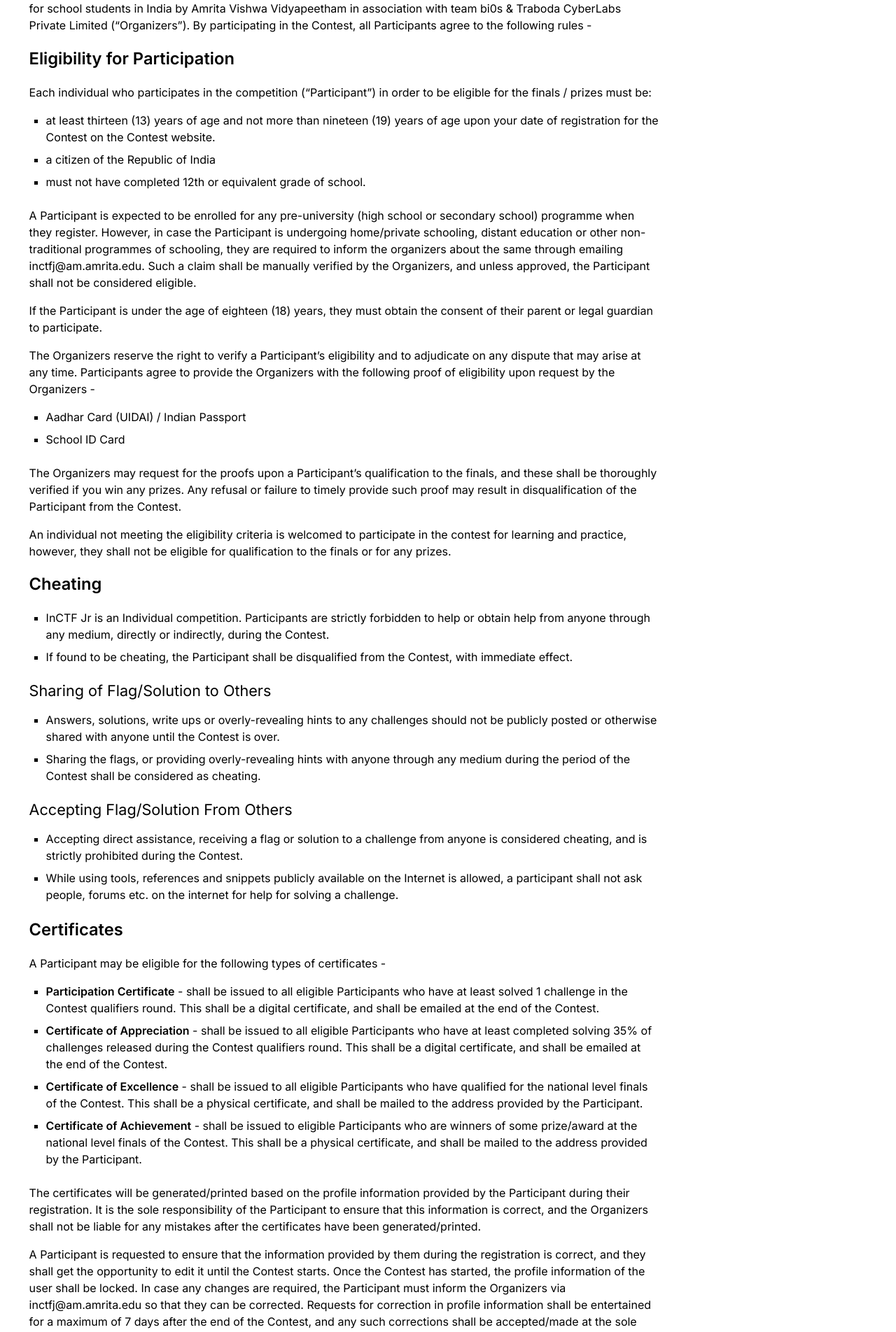
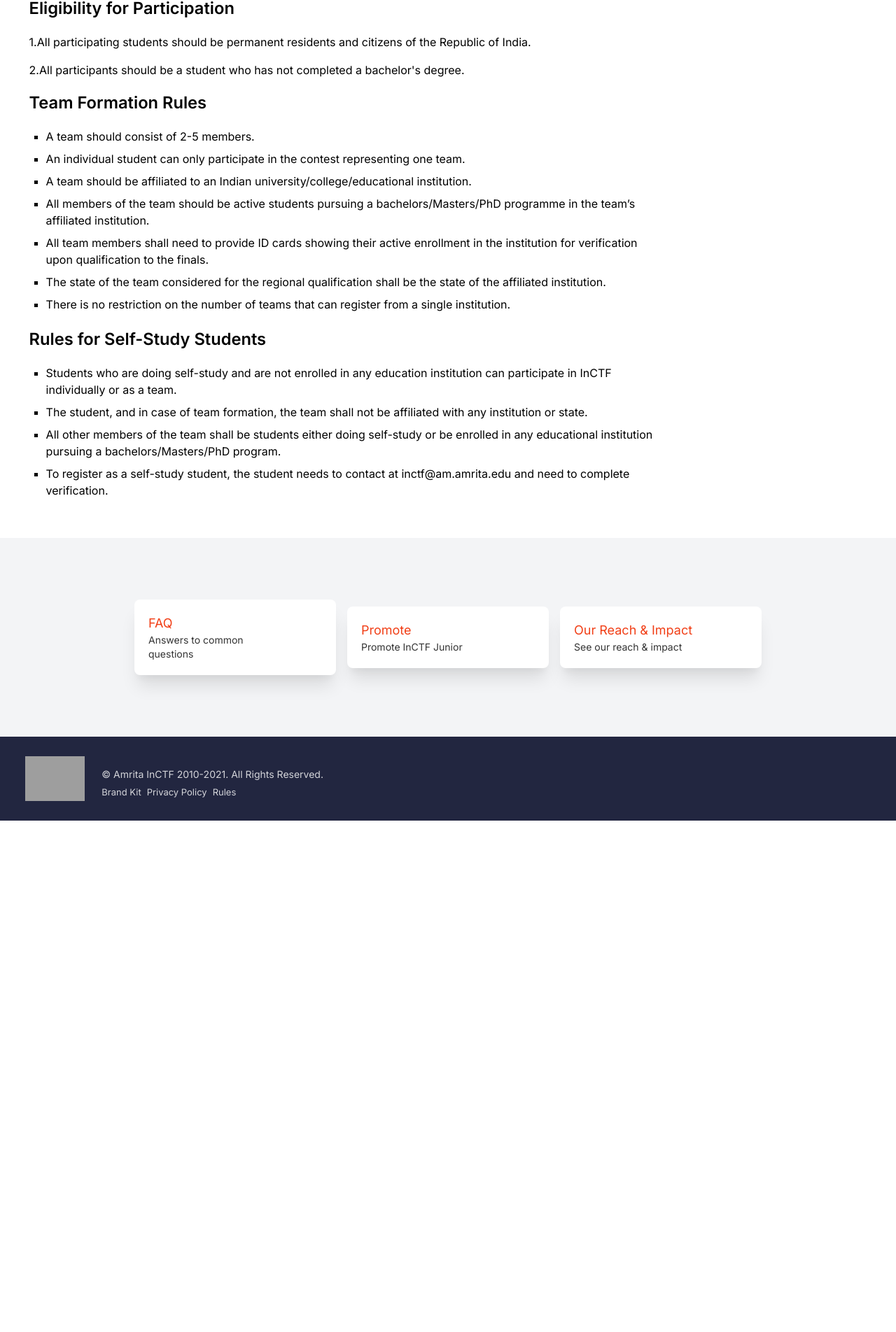
Before and after one commit to traboda/inctfj, a Next.js app: page /rules in a window 1280 px wide. Shown: the part 439-2343 px from the top of the page at 70% size. After the commit the page ends 1612 px from the top, so only its background shows below. Built offline with nearby package versions, Linux system fonts and the light colour scheme; grey boxes are pictures that could not be loaded; some icons are missing.

Commit message:
update the rules page

```diff
--- a/pages/rules.jsx
+++ b/pages/rules.jsx
@@ -51,122 +51,32 @@
         <div className="flex justify-center p-4">
             <RulesContainer className="container">
                 <div style={{ width: '100%', maxWidth: '900px' }}>
-                    <p>
-                        The India Capture The Flag Junior (“InCTF Jr”, “InCTFj”, “Contest”) is annual cyber-security
-                        championship organized for school students in India by Amrita Vishwa Vidyapeetham in association
-                        with team bi0s & Traboda CyberLabs Private Limited (“Organizers”). By participating in the Contest,
-                        all Participants agree to the following rules -
-                    </p>
+
                     <h2>Eligibility for Participation</h2>
                     <p>
-                        Each individual who participates in the competition (“Participant”) in order to be eligible for the finals / prizes must be:
-                    </p>
-                    <ul>
-                        <li>at least thirteen (13) years of age and not more than nineteen (19) years of age upon your date of registration for the Contest on the Contest website.</li>
-                        <li>a citizen of the Republic of India</li>
-                        <li>must not have completed 12th or equivalent grade of school.</li>
-                    </ul>
-                    <p>
-                        A Participant is expected to be enrolled for any pre-university (high school or secondary school)
-                        programme when they register. However, in case the Participant is undergoing home/private schooling,
-                        distant education or other non-traditional programmes of schooling, they are required to inform the
-                        organizers about the same through emailing inctfj@am.amrita.edu. Such a claim shall be manually
-                        verified by the Organizers, and unless approved, the Participant shall not be considered eligible.
+                        1.All participating students should be permanent residents and citizens of the Republic of India.
                     </p>
                     <p>
-                        If the Participant is under the age of eighteen (18) years, they must obtain the consent of their
-                        parent or legal guardian to participate.
+                        2.All participants should be a student who has not completed a bachelor's degree.
                     </p>
-                    <p>
-                        The Organizers reserve the right to verify a Participant’s eligibility and to adjudicate on any
-                        dispute that may arise at any time. Participants agree to provide the Organizers with the following
-                        proof of eligibility upon request by the Organizers -
-                    </p>
+                    <h2>Team Formation Rules</h2>
                     <ul>
-                        <li>Aadhar Card (UIDAI) / Indian Passport</li>
-                        <li>School ID Card</li>
+                        <li>A team should consist of 2-5 members.</li>
+                        <li>An individual student can only participate in the contest representing one team.</li>
+                        <li>A team should be affiliated to an Indian university/college/educational institution.</li>
+                        <li>All members of the team should be active students pursuing a bachelors/Masters/PhD programme in the team’s affiliated institution.</li>
+                        <li>All team members shall need to provide ID cards showing their active enrollment in the institution for verification upon qualification to the finals.</li>
+                        <li>The state of the team considered for the regional qualification shall be the state of the affiliated institution.</li>
+                        <li>There is no restriction on the number of teams that can register from a single institution.</li>
                     </ul>
-                    <p>
-                        The Organizers may request for the proofs upon a Participant’s qualification to the finals,
-                        and these shall be thoroughly verified if you win any prizes. Any refusal or failure to timely
-                        provide such proof may result in disqualification of the Participant from the Contest.
-                    </p>
-                    <p>
-                        An individual not meeting the eligibility criteria is welcomed to participate in the contest for
-                        learning and practice, however, they shall not be eligible for qualification to the finals
-                        or for any prizes.
-                    </p>
-                    <h2>Cheating</h2>
+                    <h2>Rules for Self-Study Students</h2>
                     <ul>
-                        <li>
-                            InCTF Jr is an Individual competition. Participants are strictly forbidden to help or obtain
-                            help from anyone through any medium, directly or indirectly, during the Contest.
-                        </li>
-                        <li>
-                            If found to be cheating, the Participant shall be disqualified from the Contest, with immediate effect.
-                        </li>
+                        <li>Students who are doing self-study and are not enrolled in any education institution can participate in InCTF individually or as a team.</li>
+                        <li>The student, and in case of team formation, the team shall not be affiliated with any institution or state.</li>
+                        <li>All other members of the team shall be students either doing self-study or be enrolled in any educational institution pursuing a bachelors/Masters/PhD program.</li>
+                        <li>To register as a self-study student, the student needs to contact at inctf@am.amrita.edu and need to complete verification. </li>
                     </ul>
-                    <h3>Sharing of Flag/Solution to Others</h3>
-                    <ul>
-                        <li>
-                            Answers, solutions, write ups or overly-revealing hints to any challenges should not be
-                            publicly posted or otherwise shared with anyone until the Contest is over.
-                        </li>
-                        <li>
-                            Sharing the flags, or providing overly-revealing hints with anyone through any medium
-                            during the period of the Contest shall be considered as cheating.
-                        </li>
-                    </ul>
-                    <h3>Accepting Flag/Solution From Others</h3>
-                    <ul>
-                        <li>
-                            Accepting direct assistance, receiving a flag or solution to a challenge from anyone is
-                            considered cheating, and is strictly prohibited during the Contest.
-                        </li>
-                        <li>
-                            While using tools, references and snippets publicly available on the Internet is allowed,
-                            a participant shall not ask people, forums etc. on the internet for help for solving a challenge.
-                        </li>
-                    </ul>
-                    <h2>Certificates</h2>
-                    <p>A Participant may be eligible for the following types of certificates -</p>
-                    <ul>
-                        <li>
-                            <b>Participation Certificate</b> - shall be issued to all eligible Participants who have
-                            at least solved 1 challenge in the Contest qualifiers round. This shall be a digital
-                            certificate, and shall be emailed at the end of the Contest.
-                        </li>
-                        <li>
-                            <b>Certificate of Appreciation</b> -  shall be issued to all eligible Participants who have
-                            at least completed solving 35% of challenges released during the Contest qualifiers round.
-                            This shall be a digital certificate, and shall be emailed at the end of the Contest.
-                        </li>
-                        <li>
-                            <b>Certificate of Excellence</b> - shall be issued to all eligible Participants who have
-                            qualified for the national level finals of the Contest. This shall be a physical certificate,
-                            and shall be mailed to the address provided by the Participant.
-                        </li>
-                        <li>
-                            <b>Certificate of Achievement</b> - shall be issued to eligible Participants who are winners
-                            of some prize/award at the national level finals of the Contest. This shall be a physical
-                            certificate, and shall be mailed to the address provided by the Participant.
-                        </li>
-                    </ul>
-                    <p>
-                        The certificates will be generated/printed based on the profile information provided by the
-                        Participant during their registration. It is the sole responsibility of the Participant to ensure
-                        that this information is correct, and the Organizers shall not be liable for any mistakes
-                        after the certificates have been generated/printed.
-                    </p>
-                    <p>
-                        A Participant is requested to ensure that the information provided by them during the registration
-                        is correct, and they shall get the opportunity to edit it until the Contest starts. Once the
-                        Contest has started, the profile information of the user shall be locked. In case any changes
-                        are required, the Participant must inform the Organizers via inctfj@am.amrita.edu so that they
-                        can be corrected. Requests for correction in profile information shall be entertained for
-                        a maximum of 7 days after the end of the Contest, and any such corrections shall be
-                        accepted/made at the sole discretion of the Organizers.
-                    </p>
+
                 </div>
             </RulesContainer>
         </div>
```
